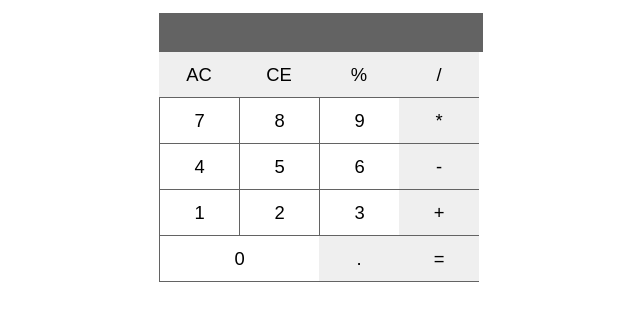
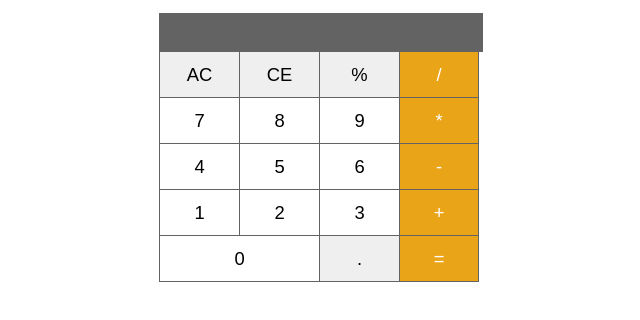
Before and after one commit to rena-deane/js-calculator, a plain HTML site: page index.html in a window 1280 px wide. Shown: the part 48-368 px from the top of the page, without its empty margins (321-961 px from the left). Drawn offline with Linux system fonts and the light colour scheme.

Commit message:
style clear and operator buttons

```diff
--- a/index.html
+++ b/index.html
@@ -23,37 +23,37 @@
 
       <div id="buttons-wrapper">
         <div class="row">
-          <input type="button" id="allClear" class="calcButton" value="AC">
-          <input type="button" id="clearEntry" class="calcButton" value="CE">
+          <input type="button" id="allClear" class="calcButton clear" value="AC">
+          <input type="button" id="clearEntry" class="calcButton clear" value="CE">
           <input type="button" id="percentage" class="calcButton" value="%">
-          <input type="button" id="divide" class="calcButton" value="/">
+          <input type="button" id="divide" class="calcButton operator" value="/">
         </div>
 
         <div class="row">
           <input type="button" id="seven" class="calcButton number" value="7">
           <input type="button" id="eight" class="calcButton number" value="8">
           <input type="button" id="nine" class="calcButton number" value="9">
-          <input type="button" id="multiply" class="calcButton" value="*">
+          <input type="button" id="multiply" class="calcButton operator" value="*">
         </div>
 
         <div class="row">
           <input type="button" id="four" class="calcButton number" value="4">
           <input type="button" id="five" class="calcButton number" value="5">
           <input type="button" id="six" class="calcButton number" value="6">
-          <input type="button" id="minus" class="calcButton" value="-">
+          <input type="button" id="minus" class="calcButton operator" value="-">
         </div>
 
         <div class="row">
           <input type="button" id="one" class="calcButton number" value="1">
           <input type="button" id="two" class="calcButton number" value="2">
           <input type="button" id="three" class="calcButton number" value="3">
-          <input type="button" id="addition" class="calcButton" value="+">
+          <input type="button" id="addition" class="calcButton operator" value="+">
         </div>
 
         <div class="row">
           <input type="button" id="zero" class="calcButton number" value="0">
-          <input type="button" id="decimal" class="calcButton" value=".">
-          <input type="button" id="sum" class="calcButton" value="=">
+          <input type="button" id="decimal" class="calcButton decimal" value=".">
+          <input type="button" id="sum" class="calcButton operator" value="=">
         </div>
       </div>
     </div>
--- a/styles/main.css
+++ b/styles/main.css
@@ -52,3 +52,22 @@ input#zero.calcButton{
   background-color: white;
   border-left: thin solid #636363;
 }
+
+.operator {
+  background-color: #eaa417;
+  border-right: thin solid #636363;
+  border-left: thin solid #636363;
+  color: white;
+}
+
+.decimal{
+  border-left: thin solid #636363;
+}
+
+.clear {
+  border-left: thin solid #636363;
+}
+
+#percentage {
+  border-left: thin solid #636363;
+}
```
